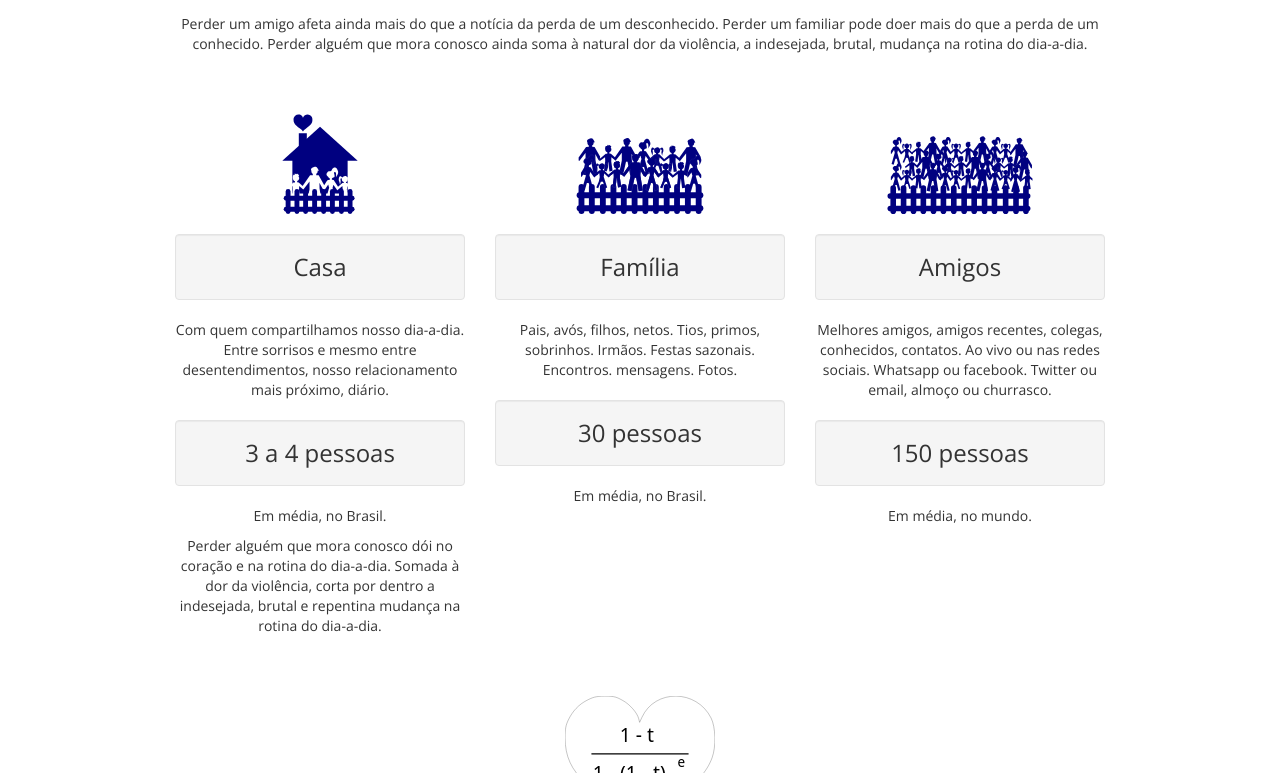
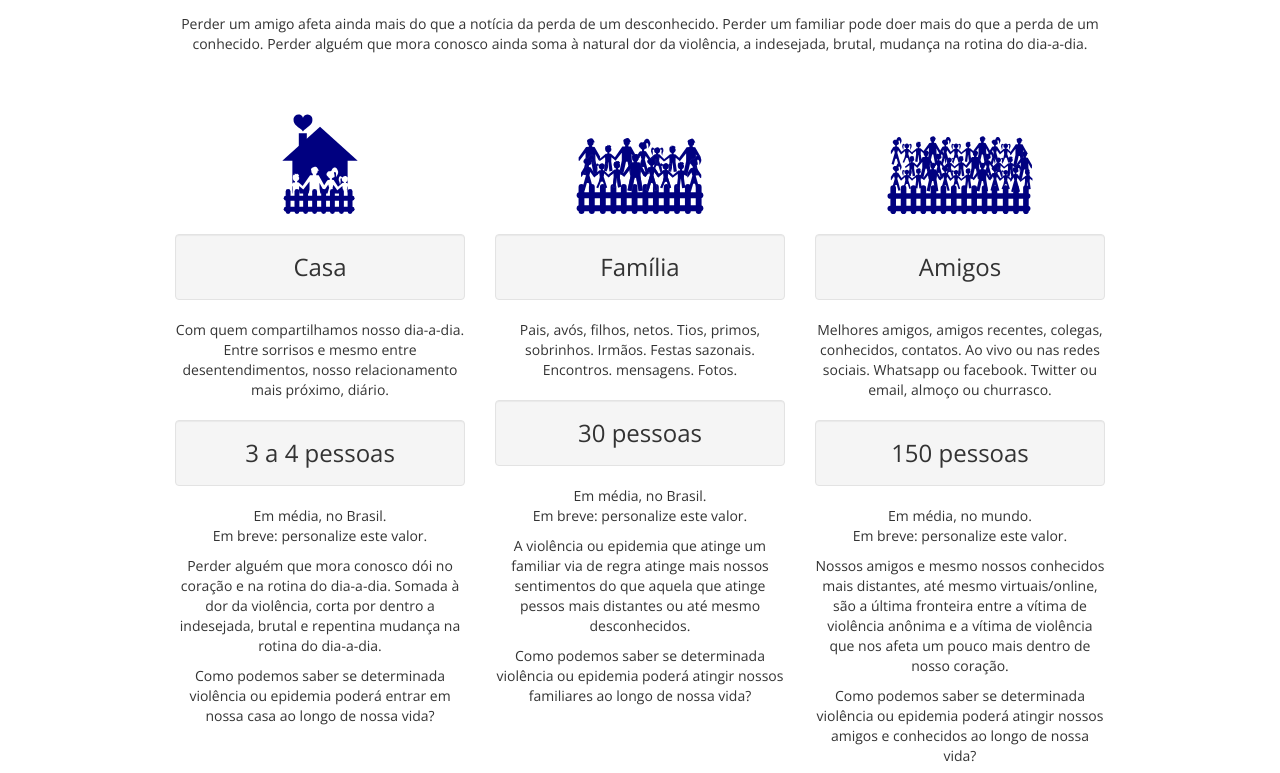
Before and after one commit to vladimirbrasil/social-penetration-of-rates, a plain HTML site: page entenda.html in a window 1280 px wide. Shown: the part 177-950 px from the top of the page. Drawn offline with nearby package versions, Linux system fonts and the light colour scheme.

Commit message:
Add more text to entenda.html

```diff
--- a/entenda.html
+++ b/entenda.html
@@ -96,8 +96,9 @@ j=d.createElement(s),dl=l!='dataLayer'?'&l='+l:'';j.async=true;j.src=
         <h3 class='well'>Casa</h3>
         <p class='same-height-if-possible'>Com quem compartilhamos nosso dia-a-dia. Entre sorrisos e mesmo entre desentendimentos, nosso relacionamento mais próximo, diário.</p>
         <h3 class='well'>3 a 4 pessoas</h3>
-        <p>Em média, no Brasil.</p>
+        <p>Em média, no Brasil. <br>Em breve: personalize este valor.</p>
         <p>Perder alguém que mora conosco dói no coração e na rotina do dia-a-dia. Somada à dor da violência, corta por dentro a indesejada, brutal e repentina mudança na rotina do dia-a-dia.</p>
+        <p>Como podemos saber se determinada violência ou epidemia poderá entrar em nossa casa ao longo de nossa vida?</p>
       </div>
 
 
@@ -106,7 +107,9 @@ j=d.createElement(s),dl=l!='dataLayer'?'&l='+l:'';j.async=true;j.src=
         <h3 class='well'>Família</h3>
         <p class='same-height-if-possible'>Pais, avós, filhos, netos. Tios, primos, sobrinhos. Irmãos. Festas sazonais. Encontros. mensagens. Fotos.</p>
         <h3 class='well'>30 pessoas</h3>
-        <p>Em média, no Brasil.</p>
+        <p>Em média, no Brasil. <br>Em breve: personalize este valor.</p>
+        <p>A violência ou epidemia que atinge um familiar via de regra atinge mais nossos sentimentos do que aquela que atinge pessos mais distantes ou até mesmo desconhecidos. </p>
+        <p>Como podemos saber se determinada violência ou epidemia poderá atingir nossos familiares ao longo de nossa vida?</p>
       </div>
 
 
@@ -115,7 +118,9 @@ j=d.createElement(s),dl=l!='dataLayer'?'&l='+l:'';j.async=true;j.src=
         <h3 class='well'>Amigos</h3>
         <p class='same-height-if-possible'>Melhores amigos, amigos recentes, colegas, conhecidos, contatos. Ao vivo ou nas redes sociais. Whatsapp ou facebook. Twitter ou email, almoço ou churrasco.</p>
         <h3 class='well'>150 pessoas</h3>
-        <p>Em média, no mundo.</p>
+        <p>Em média, no mundo. <br>Em breve: personalize este valor.</p>
+        <p>Nossos amigos e mesmo nossos conhecidos mais distantes, até mesmo virtuais/online, são a última fronteira entre a vítima de violência anônima e a vítima de violência que nos afeta um pouco mais dentro de nosso coração.</p>
+        <p>Como podemos saber se determinada violência ou epidemia poderá atingir nossos amigos e conhecidos ao longo de nossa vida?</p>
       </div>
 
     </div>
```
